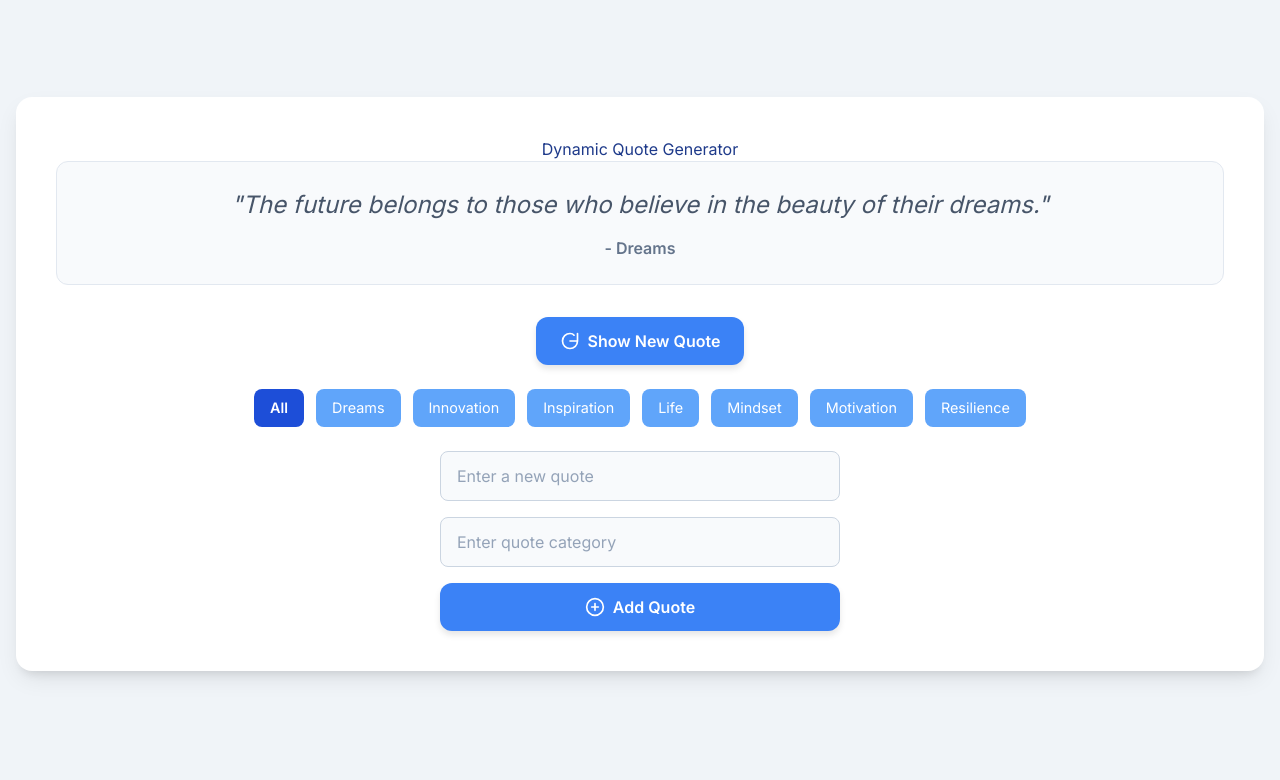
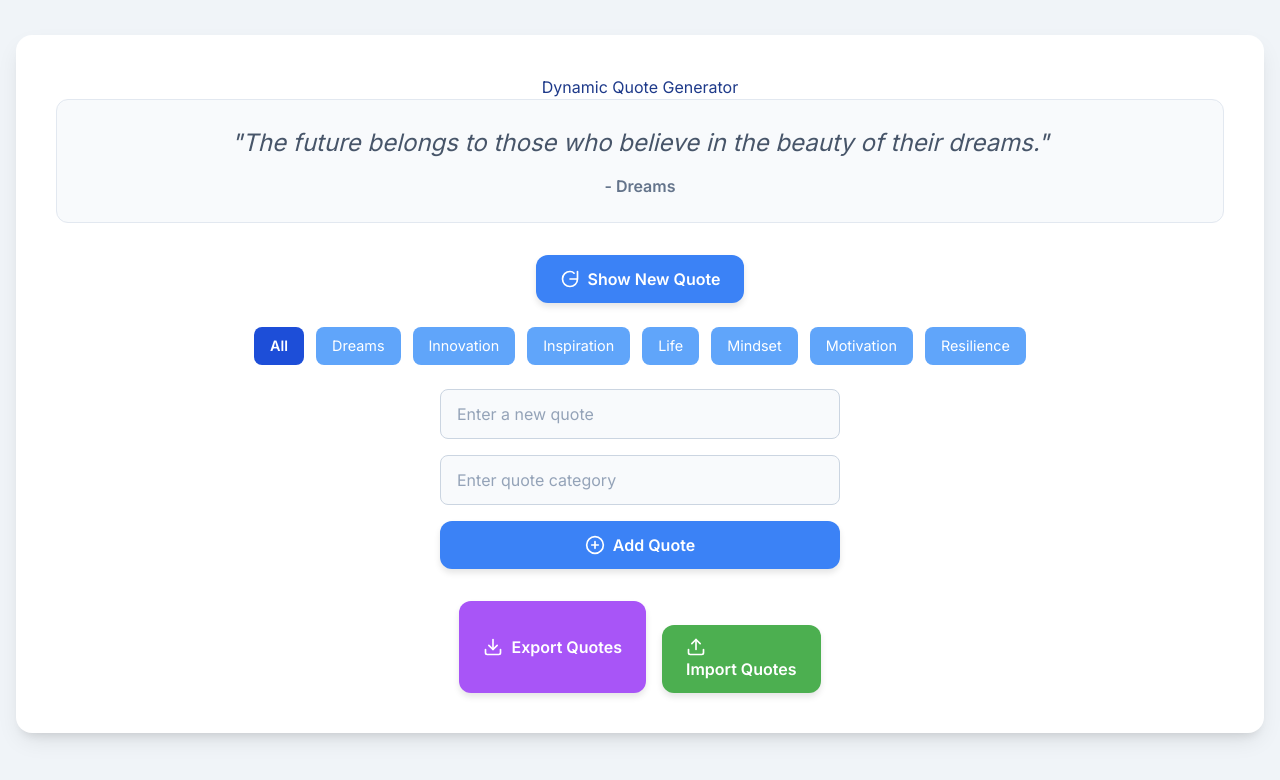
Before and after one commit to SirBamz/alx_fe_javascript, a plain HTML site: page dom-manipulation/index.html in a window 1280 px wide. Drawn offline with nearby package versions, Linux system fonts and the light colour scheme.

Commit message:
Update index.html

```diff
--- a/dom-manipulation/index.html
+++ b/dom-manipulation/index.html
@@ -97,7 +97,7 @@
       margin-left: auto;
       margin-right: auto;
     }
-    .input-group input {
+    .input-group input[type="text"] {
       padding: 0.75rem 1rem;
       border: 1px solid #cbd5e1; /* Light gray border */
       border-radius: 0.5rem;
@@ -105,7 +105,7 @@
       color: #475569;
       background-color: #f8fafc;
     }
-    .input-group input::placeholder {
+    .input-group input[type="text"]::placeholder {
       color: #94a3b8; /* Lighter placeholder text */
     }
     .category-buttons {
@@ -141,6 +141,32 @@
       font-size: 0.9rem;
       border: 1px solid #34d399; /* Green border */
     }
+    .file-input-wrapper {
+      display: flex;
+      flex-direction: column;
+      align-items: center;
+      margin-top: 1.5rem;
+      gap: 0.5rem;
+    }
+    .file-input-wrapper label {
+      background-color: #4caf50; /* Green for file input label */
+      color: white;
+      padding: 0.75rem 1.5rem;
+      border-radius: 0.75rem;
+      cursor: pointer;
+      font-size: 1rem;
+      font-weight: 600;
+      transition: background-color 0.3s ease, transform 0.2s ease;
+      box-shadow: 0 4px 6px rgba(0, 0, 0, 0.1);
+    }
+    .file-input-wrapper label:hover {
+      background-color: #45a049;
+      transform: translateY(-2px);
+    }
+    .file-input-wrapper input[type="file"] {
+      display: none; /* Hide default file input */
+    }
+
     @media (max-width: 768px) {
       .container {
         padding: 1.5rem;
@@ -159,7 +185,7 @@
       .input-group {
         gap: 0.75rem;
       }
-      .input-group input {
+      .input-group input[type="text"] {
         padding: 0.6rem 0.8rem;
         font-size: 0.9rem;
       }
@@ -169,6 +195,10 @@
       .category-button {
         padding: 0.4rem 0.8rem;
         font-size: 0.8rem;
+      }
+      .file-input-wrapper label {
+        padding: 0.6rem 1.2rem;
+        font-size: 0.9rem;
       }
     }
   </style>
@@ -199,6 +229,22 @@
       </button>
       <div id="messageBox"></div>
     </div>
+
+    <div class="mt-8 flex flex-col sm:flex-row gap-4 justify-center">
+      <button id="exportQuotesBtn" class="button bg-purple-500 hover:bg-purple-600">
+        <svg xmlns="http://www.w3.org/2000/svg" width="20" height="20" viewBox="0 0 24 24" fill="none" stroke="currentColor" stroke-width="2" stroke-linecap="round" stroke-linejoin="round" class="lucide lucide-download"><path d="M21 15v4a2 2 0 0 1-2 2H5a2 2 0 0 1-2-2v-4"/><polyline points="7 10 12 15 17 10"/><line x1="12" x2="12" y1="15" y2="3"/></svg>
+        Export Quotes
+      </button>
+
+      <div class="file-input-wrapper">
+        <label for="importFile">
+          <svg xmlns="http://www.w3.org/2000/svg" width="20" height="20" viewBox="0 0 24 24" fill="none" stroke="currentColor" stroke-width="2" stroke-linecap="round" stroke-linejoin="round" class="lucide lucide-upload"><path d="M21 15v4a2 2 0 0 1-2 2H5a2 2 0 0 1-2-2v-4"/><polyline points="17 8 12 3 7 8"/><line x1="12" x2="12" y1="3" y2="15"/></svg>
+          Import Quotes
+        </label>
+        <input type="file" id="importFile" accept=".json" onchange="importFromJsonFile(event)" />
+      </div>
+    </div>
+
   </div>
 
   <script src="script.js"></script>
```
